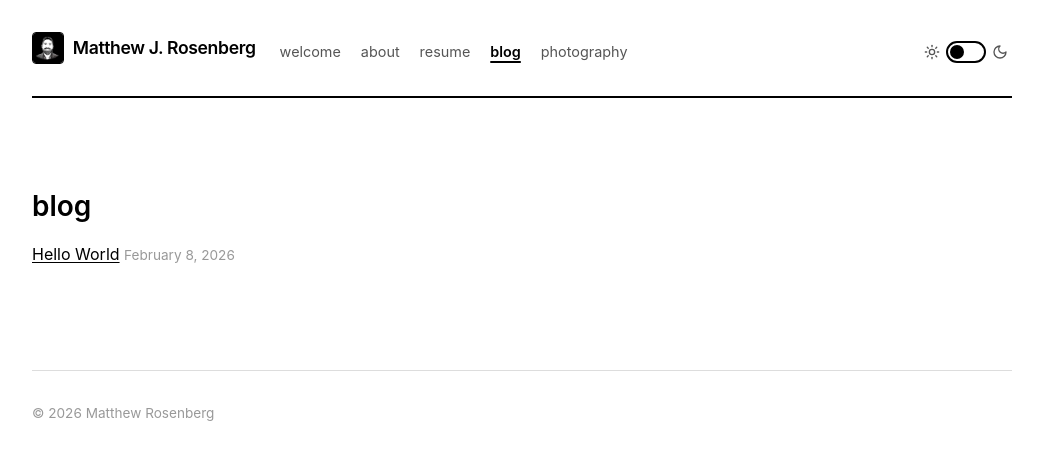
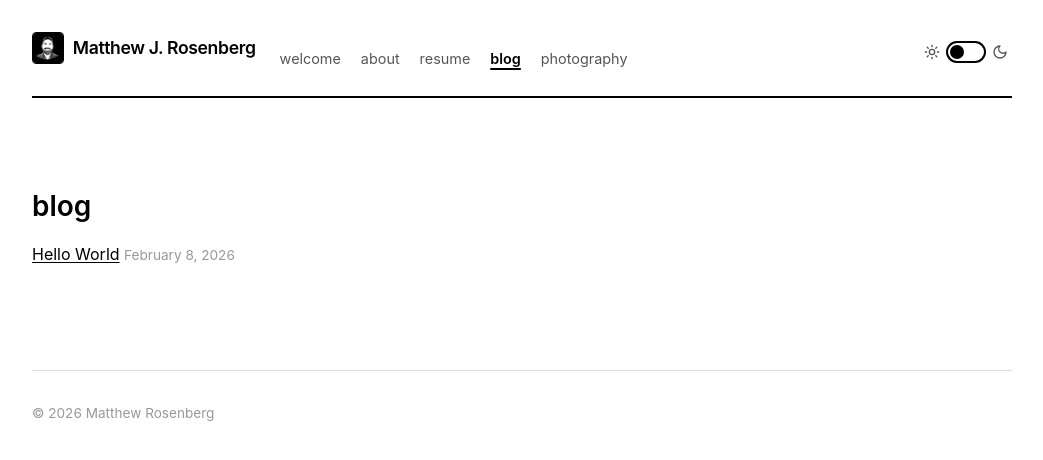
Before and after one commit to mattjrosenberg/mattjrosenberg.com, a Jekyll site: the page built from _pages/blog.md, in a window 1280 px wide. Shown: the top 460 px of the page, without its empty margins (118-1161 px from the left). Built offline with Jekyll 4.4.1, drawn with Linux system fonts in a browser that asks for light colours.

Commit message:
Align nav items to shared baseline
Co-Authored-By: Claude Opus 4.6 <noreply@anthropic.com>

```diff
--- a/assets/css/style.css
+++ b/assets/css/style.css
@@ -162,7 +162,7 @@ nav {
 
 .site-nav {
   display: flex;
-  align-items: center;
+  align-items: baseline;
   gap: 1.5em;
   flex-wrap: wrap;
 }
@@ -181,6 +181,7 @@ nav {
   height: 32px;
   border-radius: 4px;
   border: 1px solid var(--border-color);
+  vertical-align: middle;
 }
 
 .site-title a:hover {
@@ -190,6 +191,7 @@ nav {
 
 .nav-links {
   display: flex;
+  align-items: baseline;
   gap: 1.25em;
 }
 
@@ -268,6 +270,7 @@ nav {
 .theme-toggle {
   display: inline-flex;
   align-items: center;
+  align-self: center;
   gap: 6px;
   cursor: pointer;
   margin-left: auto;
```
